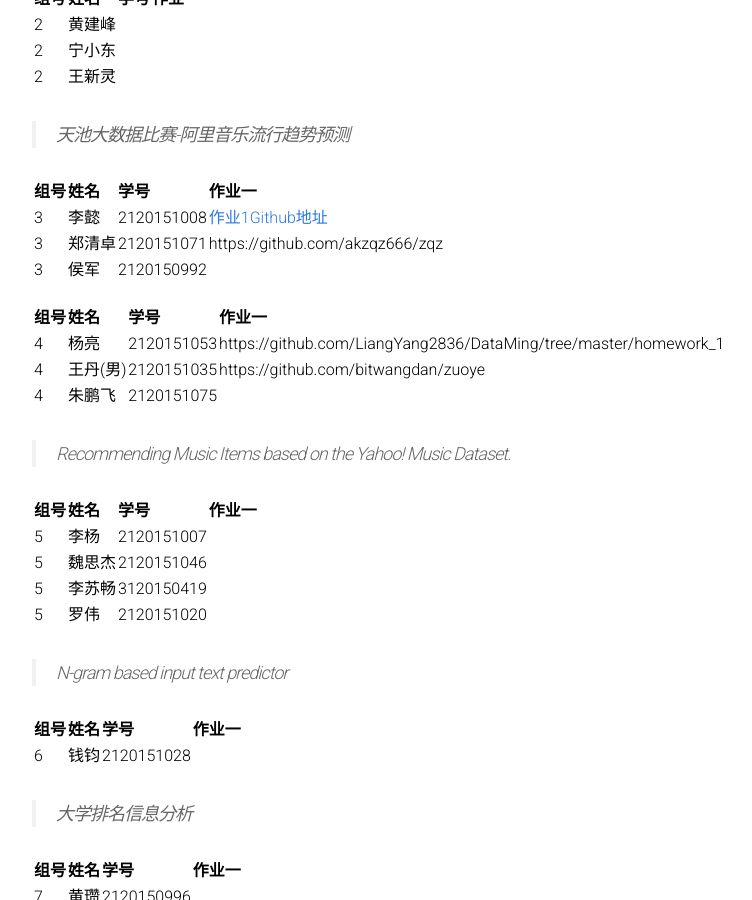
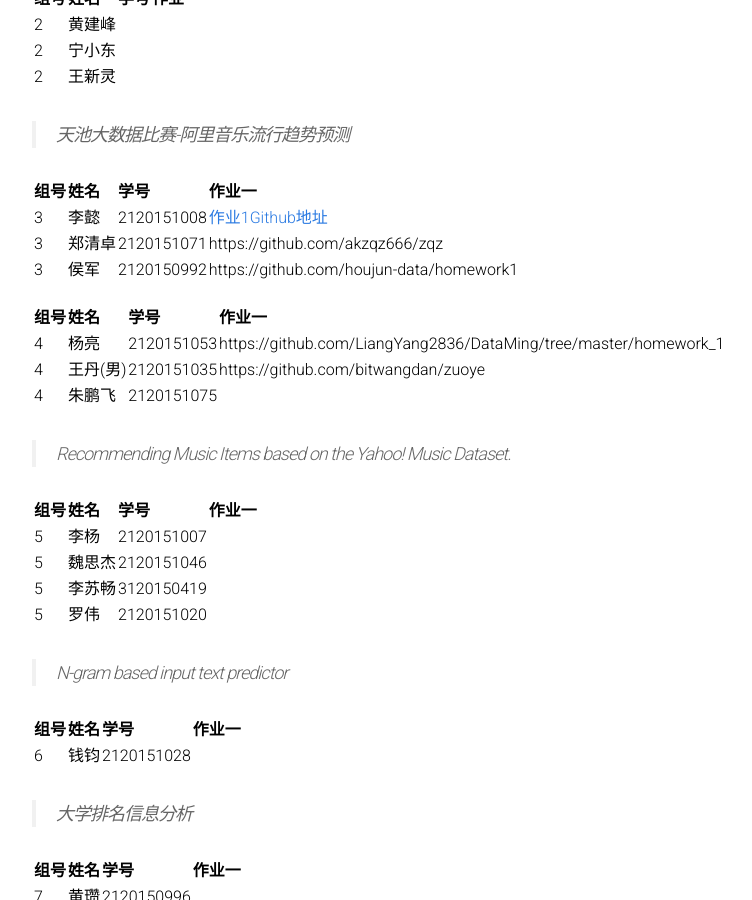
Before and after one commit to BITDM/bitdm.github.io, a Jekyll site: the page built from 2016/groups.md, in a window 1280 px wide and 900 px high, scrolled down 443 px. Shown: the whole window, without its empty margins (208-960 px from the left). Built offline with Jekyll 4.4.1, drawn with Linux system fonts in a browser that asks for light colours; some of the changed lines change nothing that is shown.

Commit message:
Update groups.md

```diff
--- a/2016/groups.md
+++ b/2016/groups.md
@@ -27,7 +27,7 @@ permalink: /2016/groups/
 |:-------------|:-------------|:-----|:-----|
 |3|李懿|2120151008|[作业1Github地址](https://github.com/amazingcosmos/DM-course-SeaweedAnalysis)
 |3|郑清卓|2120151071|https://github.com/akzqz666/zqz
-|3|侯军|2120150992|
+|3|侯军|2120150992|https://github.com/houjun-data/homework1
 
 |组号|姓名|学号|作业一|
 |:-------------|:-------------|:-----|:-----|
```
